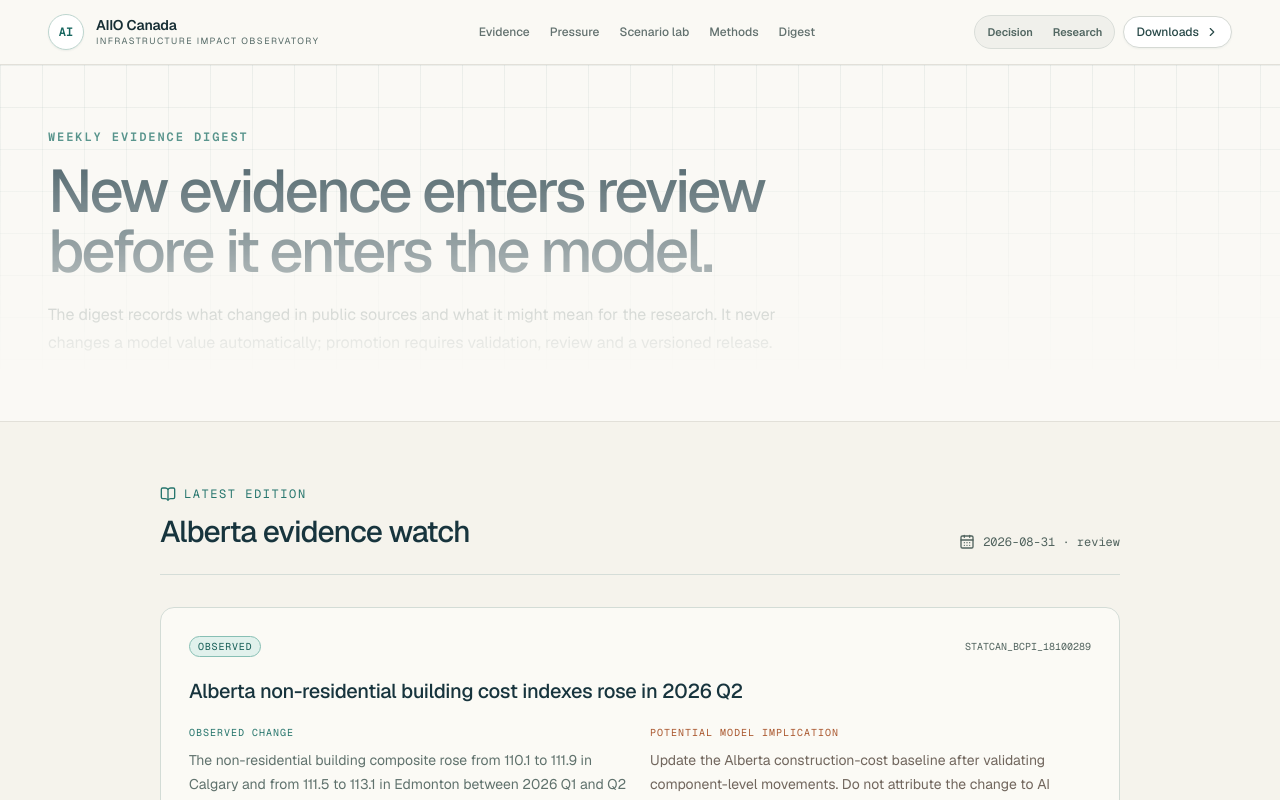
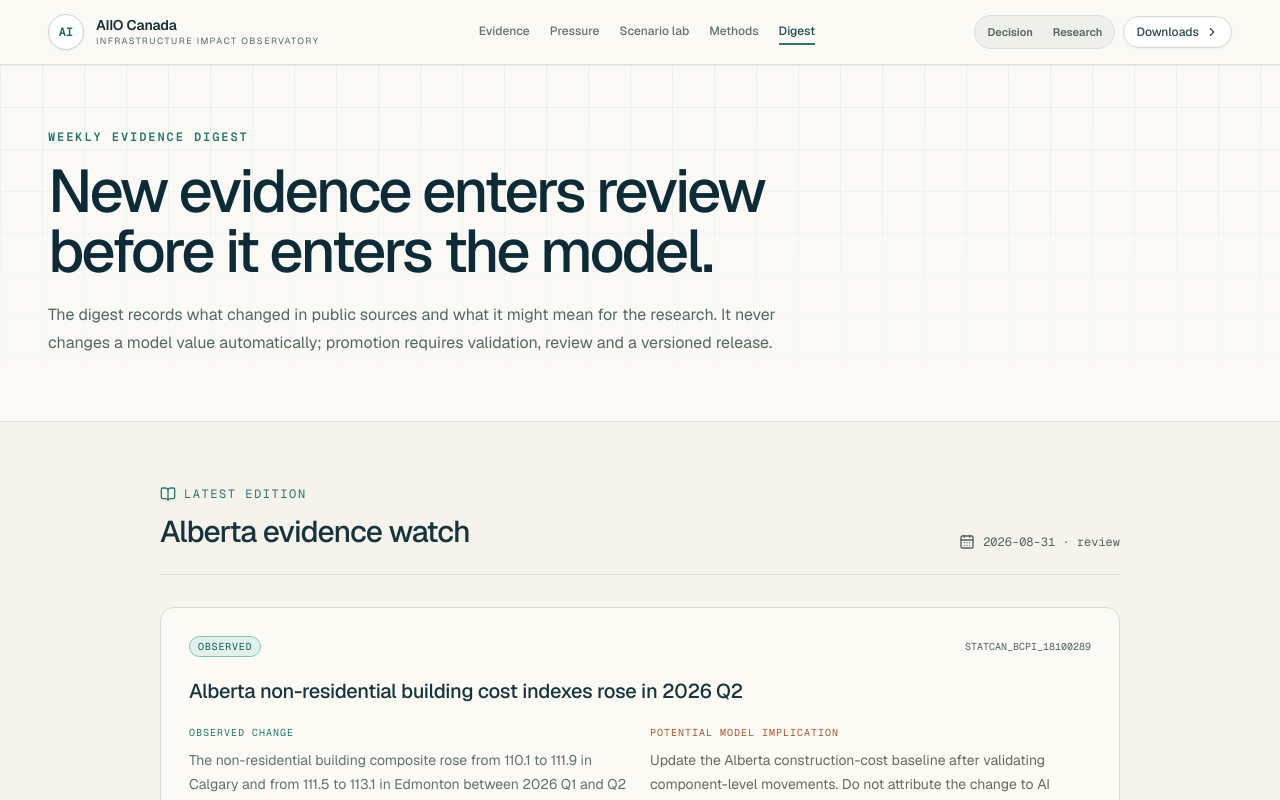
Before and after one commit to chiKeka/aiio-canada, a Next.js app: page /digest in a window 1280 px wide. Shown: the top 800 px of the page. Built offline with nearby package versions, Linux system fonts and the light colour scheme.

Commit message:
Refine responsive observatory navigation

```diff
--- a/app/globals.css
+++ b/app/globals.css
@@ -137,13 +137,26 @@
   }
   body {
     @apply bg-background text-foreground font-sans;
-    font-family: var(--font-geist-sans), ui-sans-serif, system-ui, -apple-system, BlinkMacSystemFont, "Segoe UI", sans-serif;
+    font-family:
+      var(--font-geist-sans),
+      ui-sans-serif,
+      system-ui,
+      -apple-system,
+      BlinkMacSystemFont,
+      'Segoe UI',
+      sans-serif;
   }
   html {
     @apply scroll-smooth;
   }
-  ::selection { background: #a8d7ce; color: #0a2934; }
-  :focus-visible { outline: 2px solid #28766d; outline-offset: 3px; }
+  ::selection {
+    background: #a8d7ce;
+    color: #0a2934;
+  }
+  :focus-visible {
+    outline: 2px solid #28766d;
+    outline-offset: 3px;
+  }
 }
 
 .editorial-highlight {
@@ -165,6 +178,16 @@
 }
 
 .observatory-grid {
+  isolation: isolate;
+  position: relative;
+}
+
+.observatory-grid::before {
+  position: absolute;
+  z-index: -1;
+  inset: 0;
+  pointer-events: none;
+  content: '';
   background-image:
     linear-gradient(rgba(33, 88, 84, 0.065) 1px, transparent 1px),
     linear-gradient(90deg, rgba(33, 88, 84, 0.065) 1px, transparent 1px);
@@ -173,6 +196,16 @@
 }
 
 .research-observatory-grid {
+  isolation: isolate;
+  position: relative;
+}
+
+.research-observatory-grid::before {
+  position: absolute;
+  z-index: -1;
+  inset: 0;
+  pointer-events: none;
+  content: '';
   background-image:
     linear-gradient(rgba(115, 255, 185, 0.055) 1px, transparent 1px),
     linear-gradient(90deg, rgba(115, 255, 185, 0.055) 1px, transparent 1px);
@@ -191,7 +224,7 @@
   z-index: -1;
   inset: 0;
   pointer-events: none;
-  content: "";
+  content: '';
   background-image:
     linear-gradient(rgba(87, 198, 192, 0.045) 1px, transparent 1px),
     linear-gradient(90deg, rgba(87, 198, 192, 0.045) 1px, transparent 1px);
@@ -213,7 +246,9 @@
   border: 4px solid #f8f7f1;
   border-radius: 999px;
   background: #155f5a;
-  box-shadow: 0 0 0 1px #155f5a, 0 3px 10px rgba(17, 70, 68, 0.22);
+  box-shadow:
+    0 0 0 1px #155f5a,
+    0 3px 10px rgba(17, 70, 68, 0.22);
   cursor: grab;
 }
 
@@ -228,6 +263,13 @@
 }
 
 @media (prefers-reduced-motion: reduce) {
-  html { scroll-behavior: auto; }
-  *, *::before, *::after { animation-duration: 0.01ms !important; transition-duration: 0.01ms !important; }
+  html {
+    scroll-behavior: auto;
+  }
+  *,
+  *::before,
+  *::after {
+    animation-duration: 0.01ms !important;
+    transition-duration: 0.01ms !important;
+  }
 }
--- a/components/decision-workbench.tsx
+++ b/components/decision-workbench.tsx
@@ -48,7 +48,7 @@ export function DecisionWorkbench() {
           <div>
             <div className="mb-3 flex flex-wrap items-center gap-2">
               <Badge className="border-[#b8d4cc] bg-[#e6f1ed] text-[#155d56]">Executive decision workspace</Badge>
-              <span className="font-mono text-[10px] uppercase tracking-[0.12em] text-[#6a7b77]">Alberta pilot · release {releaseData.manifest.version}</span>
+              <span className="font-mono text-[10px] uppercase tracking-[0.12em] text-[#5b6d69]">Alberta pilot · release {releaseData.manifest.version}</span>
             </div>
             <h1 className="max-w-4xl text-balance text-4xl font-normal leading-[1.04] tracking-[-0.05em] text-[#112f37] sm:text-6xl">What do we <span className="editorial-highlight">know</span>—and what must we resolve—before this project goes to market?</h1>
             <p className="mt-5 max-w-3xl text-sm leading-6 text-[#596d69] sm:text-base">Define a capital project, separate observed market conditions from the Alberta $50B counterfactual, inspect relevant model paths, and turn evidence gaps into decision gates.</p>
--- /dev/null
+++ b/components/site-navigation.tsx
@@ -0,0 +1,144 @@
+'use client';
+
+import Link from 'next/link';
+import { usePathname } from 'next/navigation';
+import { Menu } from 'lucide-react';
+import { useState } from 'react';
+
+import { ModeToggle } from '@/components/mode-toggle';
+import {
+  Sheet,
+  SheetContent,
+  SheetDescription,
+  SheetHeader,
+  SheetTitle,
+  SheetTrigger,
+} from '@/components/ui/sheet';
+
+const primaryLinks = [
+  {
+    href: '/evidence',
+    label: 'Evidence',
+    note: 'Source register and public evidence',
+  },
+  {
+    href: '/pressure',
+    label: 'Pressure',
+    note: 'Labour and material market screens',
+  },
+  {
+    href: '/scenario',
+    label: 'Scenario lab',
+    note: 'Bounded Alberta counterfactual',
+  },
+  {
+    href: '/methods',
+    label: 'Methods',
+    note: 'Model, definitions and limitations',
+  },
+  { href: '/digest', label: 'Digest', note: 'Living weekly evidence record' },
+] as const;
+
+export function DesktopNavigation() {
+  const pathname = usePathname();
+
+  return (
+    <nav
+      className="hidden items-center gap-5 text-xs font-medium xl:flex"
+      aria-label="Primary navigation"
+    >
+      {primaryLinks.map((link) => {
+        const active = pathname === link.href;
+        return (
+          <Link
+            aria-current={active ? 'page' : undefined}
+            className={`border-b-2 py-1 transition-colors ${
+              active
+                ? 'border-[#28766d] text-[#174e4b]'
+                : 'border-transparent text-[#62716e] hover:text-[#143f42]'
+            }`}
+            href={link.href}
+            key={link.href}
+          >
+            {link.label}
+          </Link>
+        );
+      })}
+    </nav>
+  );
+}
+
+export function MobileNavigation() {
+  const pathname = usePathname();
+  const [open, setOpen] = useState(false);
+
+  return (
+    <Sheet onOpenChange={setOpen} open={open}>
+      <SheetTrigger
+        aria-label="Open site navigation"
+        className="inline-flex size-10 items-center justify-center rounded-full border border-[#d5d9d4] bg-white text-[#294a49] shadow-[0_1px_2px_rgba(18,53,52,.05)] transition-colors hover:border-[#9ebeb6] hover:bg-[#f3f8f6] xl:hidden"
+      >
+        <Menu className="size-4" />
+      </SheetTrigger>
+      <SheetContent
+        className="border-[#d8dcd7] bg-[#f7f6f1] p-0 text-[#17343d]"
+        side="right"
+      >
+        <SheetHeader className="border-b border-[#d8dcd7] px-6 py-6">
+          <SheetTitle className="text-xl font-medium tracking-[-0.025em] text-[#0d2b36]">
+            AIIO Canada
+          </SheetTitle>
+          <SheetDescription className="text-xs leading-5 text-[#5b6d69]">
+            Move between the executive workspace and the public research record.
+          </SheetDescription>
+        </SheetHeader>
+        <div className="px-6 pt-5">
+          <p className="font-mono text-[9px] font-semibold uppercase tracking-[0.13em] text-[#28766d]">
+            View mode
+          </p>
+          <div className="mt-3">
+            <ModeToggle />
+          </div>
+        </div>
+        <nav
+          className="grid gap-1 px-3 py-5"
+          aria-label="Mobile primary navigation"
+        >
+          {primaryLinks.map((link) => {
+            const active = pathname === link.href;
+            return (
+              <Link
+                aria-current={active ? 'page' : undefined}
+                className={`rounded-[10px] border px-3 py-3 transition-colors ${
+                  active
+                    ? 'border-[#9fc8bf] bg-[#e1f1ec] text-[#154f4a]'
+                    : 'border-transparent text-[#536864] hover:border-[#d8dcd7] hover:bg-white'
+                }`}
+                href={link.href}
+                key={link.href}
+                onClick={() => setOpen(false)}
+              >
+                <span className="block text-sm font-medium text-[#17343d]">
+                  {link.label}
+                </span>
+                <span className="mt-0.5 block text-[10px] leading-4">
+                  {link.note}
+                </span>
+              </Link>
+            );
+          })}
+          <Link
+            className="mt-3 rounded-[10px] border border-[#d8dcd7] bg-white px-3 py-3 text-sm font-medium text-[#17343d]"
+            href="/downloads"
+            onClick={() => setOpen(false)}
+          >
+            Downloads and release files
+          </Link>
+        </nav>
+        <div className="mt-auto border-t border-[#d8dcd7] px-6 py-5 font-mono text-[9px] uppercase tracking-[0.1em] text-[#61736f]">
+          Observed ≠ inferred ≠ assumed ≠ scenario
+        </div>
+      </SheetContent>
+    </Sheet>
+  );
+}
--- a/components/site-shell.tsx
+++ b/components/site-shell.tsx
@@ -2,27 +2,44 @@ import { ChevronRight } from 'lucide-react';
 import Link from 'next/link';
 
 import { ModeToggle } from '@/components/mode-toggle';
+import {
+  DesktopNavigation,
+  MobileNavigation,
+} from '@/components/site-navigation';
 
 export function SiteHeader() {
   return (
     <header className="sticky top-0 z-40 border-b border-[#e2e0d9] bg-[#faf9f5]/95 text-[#172f35] backdrop-blur-xl">
       <div className="mx-auto flex h-16 max-w-[1440px] items-center justify-between px-5 sm:px-8 lg:px-12">
-        <Link className="flex items-center gap-3" href="/" aria-label="AIIO Canada home">
-          <span className="grid size-9 place-items-center rounded-full border border-[#bdd5ce] bg-white font-mono text-xs font-semibold text-[#17665f] shadow-[0_1px_2px_rgba(18,53,52,.06)]">AI</span>
-          <span><span className="block text-sm font-semibold tracking-[-0.01em]">AIIO Canada</span><span className="hidden text-[9px] uppercase tracking-[0.16em] text-[#536864] sm:block">Infrastructure impact observatory</span></span>
+        <Link
+          className="flex items-center gap-3"
+          href="/"
+          aria-label="AIIO Canada home"
+        >
+          <span className="grid size-9 place-items-center rounded-full border border-[#bdd5ce] bg-white font-mono text-xs font-semibold text-[#17665f] shadow-[0_1px_2px_rgba(18,53,52,.06)]">
+            AI
+          </span>
+          <span>
+            <span className="block text-sm font-semibold tracking-[-0.01em]">
+              AIIO Canada
+            </span>
+            <span className="hidden text-[9px] uppercase tracking-[0.16em] text-[#536864] sm:block">
+              Infrastructure impact observatory
+            </span>
+          </span>
         </Link>
-        <nav className="hidden items-center gap-5 text-xs font-medium text-[#62716e] md:flex" aria-label="Primary navigation">
-          <Link className="transition-colors hover:text-[#143f42]" href="/evidence">Evidence</Link>
-          <Link className="transition-colors hover:text-[#143f42]" href="/pressure">Pressure</Link>
-          <Link className="transition-colors hover:text-[#143f42]" href="/scenario">Scenario lab</Link>
-          <Link className="transition-colors hover:text-[#143f42]" href="/methods">Methods</Link>
-          <Link className="transition-colors hover:text-[#143f42]" href="/digest">Digest</Link>
-        </nav>
+        <DesktopNavigation />
         <div className="flex items-center gap-2">
-          <ModeToggle compact />
-          <Link className="hidden h-8 items-center gap-1.5 rounded-full border border-[#d5d9d4] bg-white px-3 text-xs font-medium text-[#294a49] shadow-[0_1px_2px_rgba(18,53,52,.05)] transition-colors hover:border-[#9ebeb6] hover:bg-[#f3f8f6] sm:inline-flex" href="/downloads">
+          <div className="hidden sm:block">
+            <ModeToggle compact />
+          </div>
+          <Link
+            className="hidden h-8 items-center gap-1.5 rounded-full border border-[#d5d9d4] bg-white px-3 text-xs font-medium text-[#294a49] shadow-[0_1px_2px_rgba(18,53,52,.05)] transition-colors hover:border-[#9ebeb6] hover:bg-[#f3f8f6] xl:inline-flex"
+            href="/downloads"
+          >
             Downloads <ChevronRight className="size-3.5" />
           </Link>
+          <MobileNavigation />
         </div>
       </div>
     </header>
@@ -33,20 +50,37 @@ export function SiteFooter() {
   return (
     <footer className="bg-[#081e28] text-[#9db0b7]">
       <div className="mx-auto flex max-w-[1440px] flex-col justify-between gap-4 px-5 py-8 text-xs sm:px-8 md:flex-row md:items-center lg:px-12">
-        <p>AI Infrastructure Impact Observatory Canada · Public research in development</p>
+        <p>
+          AI Infrastructure Impact Observatory Canada · Public research in
+          development
+        </p>
         <p className="font-mono">Observed ≠ inferred ≠ assumed ≠ scenario</p>
       </div>
     </footer>
   );
 }
 
-export function PageIntro({ eyebrow, title, description }: { eyebrow: string; title: string; description: string }) {
+export function PageIntro({
+  eyebrow,
+  title,
+  description,
+}: {
+  eyebrow: string;
+  title: string;
+  description: string;
+}) {
   return (
     <section className="border-b border-[#e2e0d9] bg-[#faf9f5]">
       <div className="observatory-grid mx-auto max-w-[1440px] px-5 py-12 sm:px-8 lg:px-12 lg:py-16">
-        <p className="font-mono text-xs font-semibold uppercase tracking-[0.16em] text-[#28766d]">{eyebrow}</p>
-        <h1 className="mt-4 max-w-4xl text-balance text-4xl font-medium tracking-[-0.045em] text-[#0d2b36] sm:text-6xl">{title}</h1>
-        <p className="mt-5 max-w-3xl text-base leading-7 text-[#536764]">{description}</p>
+        <p className="font-mono text-xs font-semibold uppercase tracking-[0.16em] text-[#28766d]">
+          {eyebrow}
+        </p>
+        <h1 className="mt-4 max-w-4xl text-balance text-4xl font-medium tracking-[-0.045em] text-[#0d2b36] sm:text-6xl">
+          {title}
+        </h1>
+        <p className="mt-5 max-w-3xl text-base leading-7 text-[#536764]">
+          {description}
+        </p>
       </div>
     </section>
   );
@@ -59,5 +93,11 @@ export function EvidencePill({ status }: { status: string }) {
     assumed: 'border-[#e1b48e] bg-[#fff0e3] text-[#8c4928]',
     scenario: 'border-[#d9a069] bg-[#ffebd8] text-[#8f431f]',
   };
-  return <span className={`inline-flex rounded-full border px-2 py-0.5 font-mono text-[10px] uppercase tracking-[0.08em] ${styles[status] ?? 'border-[#cbd4cf] bg-white text-[#5c6e69]'}`}>{status}</span>;
+  return (
+    <span
+      className={`inline-flex rounded-full border px-2 py-0.5 font-mono text-[10px] uppercase tracking-[0.08em] ${styles[status] ?? 'border-[#cbd4cf] bg-white text-[#5c6e69]'}`}
+    >
+      {status}
+    </span>
+  );
 }
```
